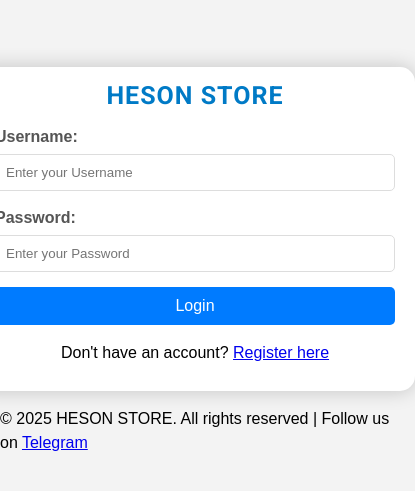
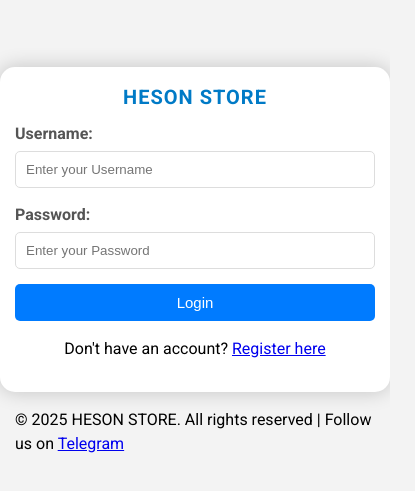
Before and after one commit to Sitian04/login-page, a plain HTML site: page index.html in a window 390 px wide. Shown: the part 153-644 px from the top of the page, 415 px wide, since content can reach past the window. Drawn offline with Linux system fonts and the light colour scheme.

Commit message:
Update styles.css
Signed-off-by: Sitian04 <sit89853@gmail.com>

```diff
--- a/styles.css
+++ b/styles.css
@@ -1,49 +1,53 @@
 @import url('https://fonts.googleapis.com/css2?family=Roboto:wght@400;700&display=swap');
 @import url('https://fonts.googleapis.com/css2?family=Open+Sans:wght@400;700&display=swap');
+
+/* Base styles */
 body {
     display: flex;
     align-items: center;
     justify-content: center;
-    font-family: sans-serif;
+    font-family: 'Roboto', sans-serif;
     line-height: 1.5;
     min-height: 100vh;
     background: #f3f3f3;
     flex-direction: column;
     margin: 0;
+    padding: 0 15px; /* Add space on mobile */
 }
 
+/* Main container */
 .main {
     background-color: #fff;
     border-radius: 15px;
     box-shadow: 0 0 20px rgba(0, 0, 0, 0.2);
-    padding: 10px 20px;
+    padding: 20px;
     transition: transform 0.2s;
-    width: 400px;
+    width: 100%;
+    max-width: 400px;
     text-align: center;
 }
 
+/* Heading */
 h1 {
     color: #007ac6;
     font-size: 25px;
-    margin-bottom: 10px;
-    font-family: 'Roboto', sans-serif;
+    margin: 0 0 10px;
     font-weight: 700;
-    text-align: center;
     text-transform: uppercase;
     letter-spacing: 1px;
-    margin-top: 0;
     text-shadow: 0 1px 0 rgba(255, 255, 255, 0.5);
 }
+
+/* Labels */
 label {
     display: block;
-    width: 10%;
-    margin-top: 10px;
-    margin-bottom: 5px;
+    margin: 10px 0 5px;
     text-align: left;
     color: #555;
     font-weight: bold;
 }
 
+/* Inputs */
 input {
     display: block;
     width: 100%;
@@ -54,6 +58,7 @@
     border-radius: 5px;
 }
 
+/* Button */
 button {
     background-color: #007BFF;
     color: white;
@@ -69,8 +74,26 @@
 button:hover {
     background-color: #0056b3;
 }
+
+/* Wrapper if needed */
 .wrap {
     display: flex;
     justify-content: center;
     align-items: center;
+    width: 100%;
 }
+
+/* ✅ Responsive for phone screens */
+@media (max-width: 600px) {
+    h1 {
+        font-size: 20px;
+    }
+
+    .main {
+        padding: 15px;
+    }
+
+    button {
+        font-size: 15px;
+    }
+}
```
